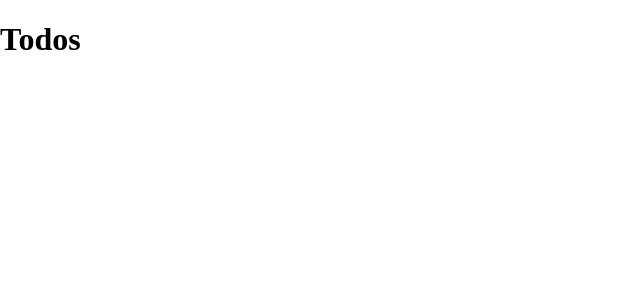
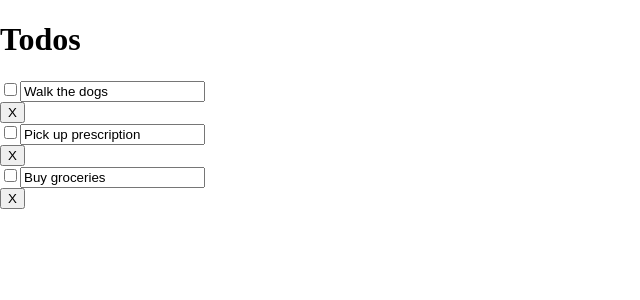
Before and after one commit to chrisbroome/react-demos, a Next.js app: page /todos in a window 1280 px wide. Shown: the top 300 px of the page, without its empty margins (0-640 px from the left). Built offline with nearby package versions, Linux system fonts and the light colour scheme.

Commit message:
Add basic todo item components and layout

```diff
--- /dev/null
+++ b/components/todos/api.js
@@ -0,0 +1,62 @@
+const inc = x => x + 1
+
+const makeIdGenerator = (seed = 1000, nextFn = inc) => {
+  let cur = seed
+  return () => {
+    cur = nextFn(cur)
+    return cur
+  }
+}
+
+const nextId = makeIdGenerator()
+
+export const makeTodo = ({
+  id = nextId(),
+  text = '',
+  completed = false,
+} = {}) => ({
+  id,
+  text,
+  completed,
+})
+
+// fake api for manipulating todos
+export const makeTodoApi = ({todos = []} = {}) => {
+  // key entries by id
+  const entries = todos.map(makeTodo).map(x => [x.id, x])
+  const store = new Map(entries)
+
+  const create = async (todo) => {
+    const item = makeTodo(todo)
+    store.set(item.id, item)
+    return item
+  }
+
+  const remove = async (id) => {
+    const item = store.get(item)
+    store.delete(id)
+    return item
+  }
+
+  const update = async (id, todo) => {
+    const oldItem = store.get(id)
+    if (!oldItem) throw new Error('Todo Item not found')
+    const newItem = makeTodo({...oldItem, todo})
+    store.set(id, newItem)
+    return newItem
+  }
+
+  const get = async (id) => store.get(id)
+
+  const list = async () => {
+    return [...store.values()]
+  }
+
+  return {
+    create,
+    get,
+    remove,
+    update,
+    list,
+  }
+}
--- /dev/null
+++ b/components/todos/todo-item.css
@@ -0,0 +1,36 @@
+.todo-list {
+  border: solid 1px lightblue;
+  background-color: aliceblue;
+}
+
+.todo-item {
+  display: flex;
+  min-height: 2em;
+  padding: 0 1em;
+  align-items: center;
+  justify-content: space-between;
+  border-bottom: solid 1px lightblue;
+}
+
+.completed {
+  text-decoration-line: line-through;
+}
+
+.todo-text-editor {
+  font-family: sans-serif;
+  font-size: 1em;
+  border: solid 1px transparent;
+  background-color: transparent;
+}
+
+.todo-text-editor:focus {
+  outline: none;
+  border-bottom: solid 1px black;
+  transition: border-bottom ease-in;
+}
+
+.remove {
+  border: solid 1px lightcoral;
+  color: lightcoral;
+  font-weight: bold;
+}
--- a/components/todos/todos.js
+++ b/components/todos/todos.js
@@ -1,9 +1,114 @@
+import {useState, useRef, useEffect} from 'react'
+import styles from './todo-item.css'
+import {makeTodoApi} from './api'
+
+const TodoItem = ({
+  id = null,
+  text = '',
+  completed = false,
+  onChecked = x => x,
+  onTextChange = x => x,
+  onRemoveTodo = x => x,
+}) => {
+  const [editableText, setText] = useState(text)
+  const [checkedState, setCheckedState] = useState(completed)
+
+  const handleTextChange = e => {
+    const newValue = e.target.value
+    setText(newValue)
+    onTextChange(id, newValue)
+  }
+
+  const handleRemove = () => onRemoveTodo(id)
+
+  const handleChecked = (e) => {
+    const newValue = e.target.checked
+    setCheckedState(newValue)
+    onChecked(id, newValue)
+  }
+
+  return (
+    <div className={styles.todoItem}>
+      <div>
+        <input type="checkbox" checked={checkedState} onChange={handleChecked} value={id} />
+        <input type="text"
+          className={`${styles.todoTextEditor} ${checkedState ? styles.completed : ''}`}
+          value={editableText}
+          onChange={handleTextChange} />
+      </div>
+      <button className={styles.remove} onClick={handleRemove}>X</button>
+    </div>
+  )
+}
+
+const todoApi = makeTodoApi({
+  todos: [
+    {text: 'Walk the dogs'},
+    {text: 'Pick up prescription'},
+    {text: 'Buy groceries'}
+  ]
+})
+
+const TodoList = ({todos = [], todoApi}) => {
+  const handleChecked = async (id, checked) => {
+    console.warn(id, checked)
+    const updatedItem = await todoApi.update(id, {checked})
+  }
+
+  const handleRemove = async (id) => {
+    console.warn('remove', id)
+  }
+
+  const handleTextChange = async (id, text) => {
+    console.warn('text-chnage', id, text)
+  }
+
+  return (
+    <div className={styles.todoList}>
+      {todos.map(item =>
+        <TodoItem key={item.id} {...item}
+          onChecked={handleChecked}
+          onRemoveTodo={handleRemove}
+          onTextChange={handleTextChange}
+        />
+      )}
+    </div>
+  )
+}
+
+const TodoListLoader = ({todoApi}) => {
+  const [isLoading, setIsLoading] = useState(true)
+  const [todos, setTodos] = useState([])
+
+  useEffect(() => {
+    // simulate loading the todos
+    setTimeout(async () => {
+      const todos = await todoApi.list()
+      setIsLoading(false)
+      setTodos(todos)
+    }, 500)
+  })
+
+  return (
+    <div>
+      {
+        isLoading
+          ? <>
+            <div>Loading...</div>
+            <progress indeterminate />
+          </>
+          : <TodoList todos={todos} todoApi={todoApi}></TodoList>
+      }
+    </div>
+  )
+}
 
 export const Todos = () => (
   <div>
     <header>
       <h1>Todos</h1>
     </header>
+    <TodoListLoader todoApi={todoApi} />
   </div>
 )
 
```
